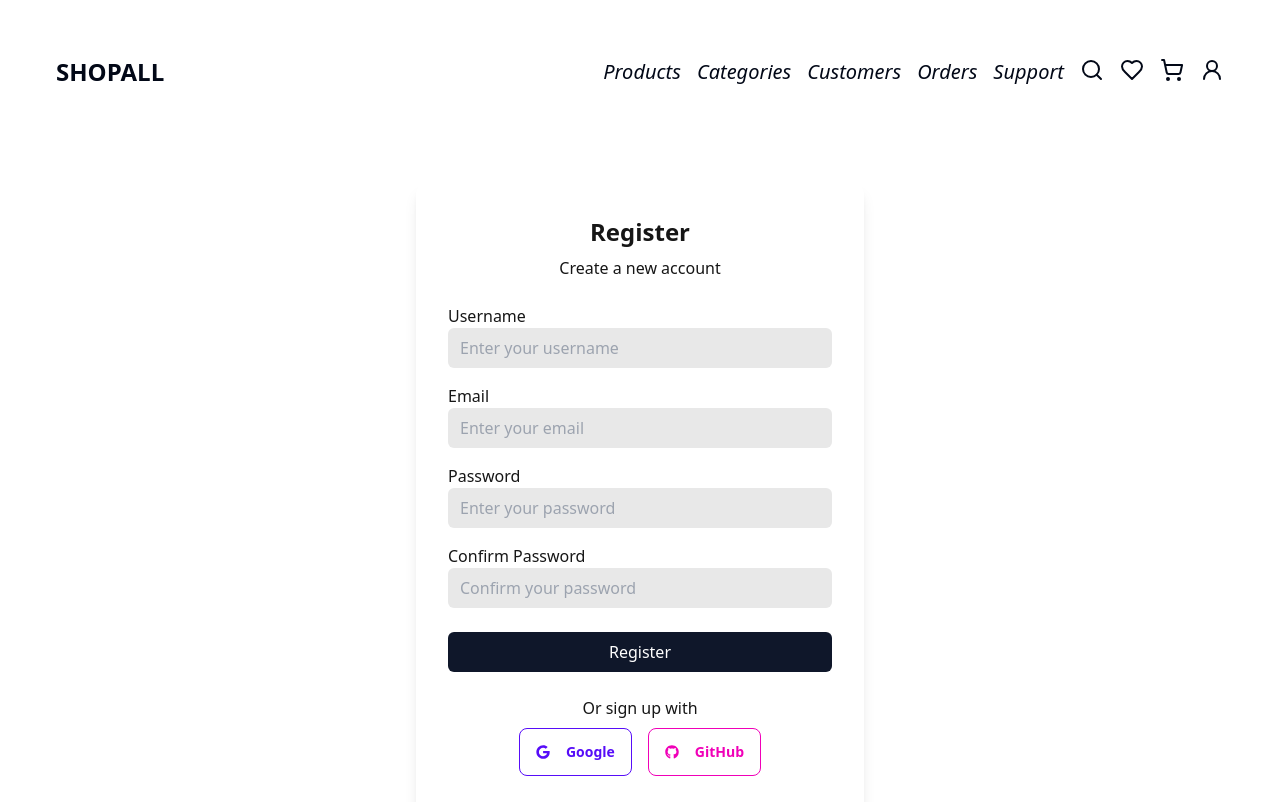
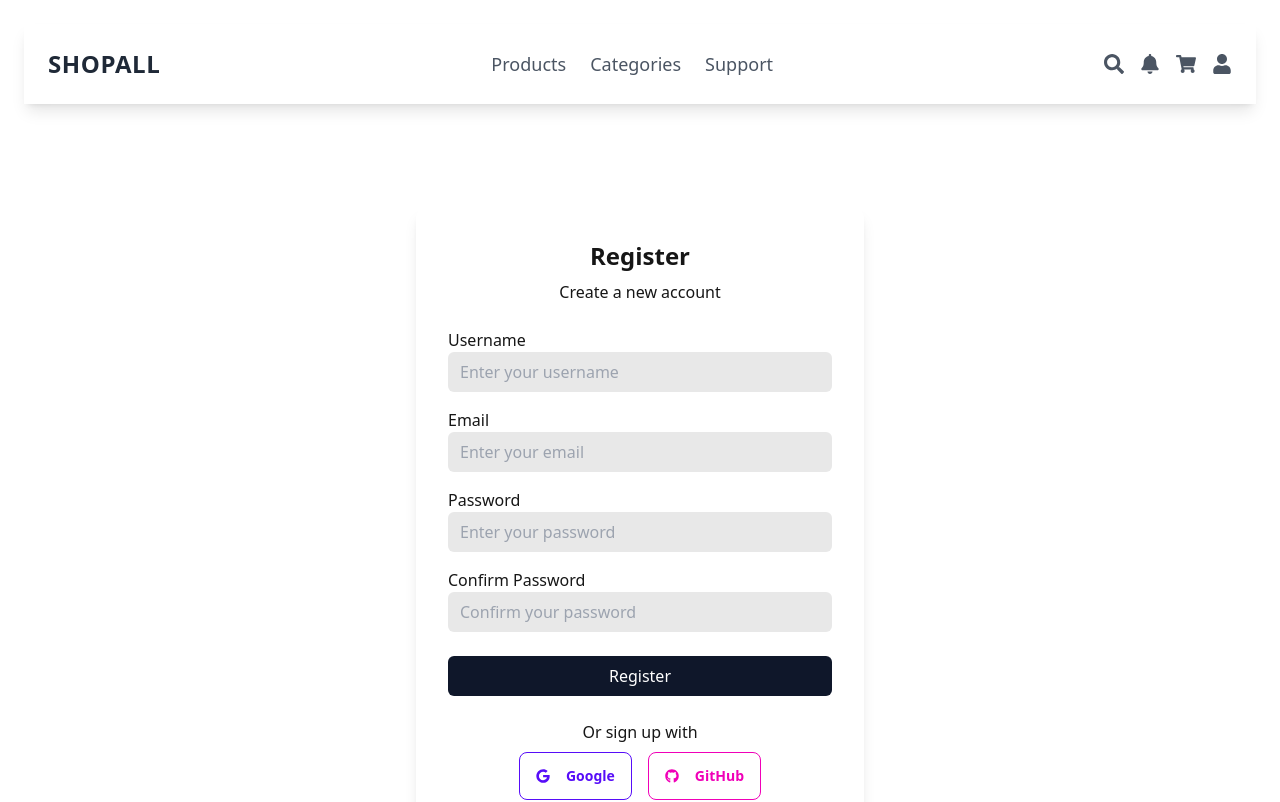
Before and after one commit to levos-snr/shopall, a React (Vite) app: page /register in a window 1280 px wide. Shown: the top 802 px of the page. Built offline with nearby package versions, Linux system fonts and the light colour scheme.

Commit message:
feat: add Auth,and pages (#14)

```diff
--- /dev/null
+++ b/db.json
@@ -0,0 +1,24 @@
+{
+  "users": [
+    {
+      "id": "dcde",
+      "username": "lewisodero",
+      "email": "lewisodero27@gmail.com",
+      "password": "123456"
+    },
+    {
+      "id": "6acf",
+      "username": "lewisodero",
+      "email": "lewisodero27@gmail.com",
+      "password": "123456",
+      "role": "customer"
+    },
+    {
+      "id": "e1b3",
+      "username": "lewiso",
+      "email": "lewisodero28@gmail.com",
+      "password": "123456",
+      "role": "admin"
+    }
+  ]
+}
--- a/package.json
+++ b/package.json
@@ -7,7 +7,8 @@
     "dev": "vite",
     "build": "vite build",
     "format": "prettier --write .",
-    "preview": "vite preview"
+    "preview": "vite preview",
+    "server": "json-server --watch db.json --port 3001"
   },
   "dependencies": {
     "@radix-ui/react-accordion": "^1.2.0",
@@ -33,6 +34,7 @@
     "daisyui": "^4.12.10",
     "globals": "^15.8.0",
     "install": "^0.13.0",
+    "json-server": "^1.0.0-beta.1",
     "license-checker": "^25.0.1",
     "postcss": "^8.4.40",
     "prettier": "^3.3.3",
--- a/src/components/HeroSection.jsx
+++ b/src/components/HeroSection.jsx
@@ -1,26 +1,18 @@
 import FetchProducts from "../lib/FetchProducts";
-import "./HeroSection.css"
-
+import "./HeroSection.css";
 
 const HeroSection = () => {
   const { products, loading } = FetchProducts();
-  console.log(`${products}`)
-  const picture = products.map(pic => pic.thumbnail)
-  console.log(picture)
+  const picture = products.map((pic) => pic.thumbnail);
   const slicedPic = picture.slice(0, 11);
   return (
-
-
     <div className="hero-section">
       <h1></h1>
       <div className="flex">
-      {
-        slicedPic.map(p =>
+        {slicedPic.map((p) => (
           <img src={p} alt="product" />
-        )
-      }
+        ))}
       </div>
-
     </div>
   );
 };
--- a/src/components/Navbar.jsx
+++ b/src/components/Navbar.jsx
@@ -1,36 +1,79 @@
-import { Heart, Search, ShoppingCart, UserRound } from "lucide-react";
-import { NavLink } from "react-router-dom";
+import { FaSearch, FaBell, FaUser, FaShoppingCart } from "react-icons/fa";
+import { NavLink, useNavigate } from "react-router-dom";
+import { useEffect, useState } from "react";
 
 const Navbar = () => {
+  const navigate = useNavigate();
+  const [user, setUser] = useState(null);
+
+  useEffect(() => {
+    // Fetch user from sessionStorage
+    const storedUser = JSON.parse(sessionStorage.getItem("currentUser"));
+    if (storedUser) {
+      setUser(storedUser);
+    }
+  }, []);
+
+  const handleLogout = () => {
+    // Clear user data from sessionStorage
+    sessionStorage.removeItem("currentUser");
+    setUser(null);
+    navigate("/login");
+  };
+
+
+
   return (
-    <nav className="bg-white flex justify-between p-8 items-center">
-      <NavLink
-        to="/"
-        className="flex justify-start items-center text-2xl md:font-bold"
-      >
+    <nav className="bg-white flex justify-between items-center p-6 shadow-lg mb-10">
+      <NavLink to="/" className="text-2xl font-bold tracking-wide text-gray-800">
         SHOPALL
       </NavLink>
-      <ul className="flex justify-end italic text-xl">
-        <NavLink to="/products" className="mr-4 cursor-pointer">
-          Products
-        </NavLink>
-        <NavLink to="/category" className="mr-4 cursor-pointer">
-          Categories
-        </NavLink>
-        <NavLink to="/customers" className="mr-4 cursor-pointer">
-          Customers
-        </NavLink>
-        <NavLink to="/orders" className="mr-4 cursor-pointer">
-          Orders
-        </NavLink>
-        <NavLink to="/support" className="mr-4 cursor-pointer">
-          Support
-        </NavLink>
-        <Search className="mr-4" />
-        <Heart className="mr-4" />
-        <ShoppingCart className="mr-4" />
-        <UserRound />
+
+      <ul className="flex space-x-6 text-lg font-medium text-gray-600">
+        <NavLink to="/products" className="hover:text-gray-800">Products</NavLink>
+        <NavLink to="/category" className="hover:text-gray-800">Categories</NavLink>
+        <NavLink to="/support" className="hover:text-gray-800">Support</NavLink>
       </ul>
+
+      <div className="flex items-center space-x-4">
+        <button><FaSearch className="text-gray-600 hover:text-gray-800 h-5 w-5" /></button>
+        <button><FaBell className="text-gray-600 hover:text-gray-800 h-5 w-5" /></button>
+        <button><FaShoppingCart className="text-gray-600 hover:text-gray-800 h-5 w-5" /></button>
+
+        {user ? (
+          <div className="dropdown dropdown-end">
+            <div tabIndex={0} className="cursor-pointer">
+              <FaUser className="text-gray-600 hover:text-gray-800 h-5 w-5" />
+            </div>
+            <ul tabIndex={0} className="dropdown-content menu p-2 shadow bg-white rounded-box w-52">
+              {user.role === "admin" ? (
+                <>
+                  <li><NavLink to="/addproducts">Add Product</NavLink></li>
+                  <li><NavLink to="/orders">Manage Orders</NavLink></li>
+                  <li><NavLink to="/customers">Manage Customers</NavLink></li>
+                  <li><NavLink to="/settings">Settings</NavLink></li>
+                </>
+              ) : (
+                <>
+                <li><NavLink to="/profile">Profile</NavLink></li>
+                 <li><NavLink to="/settings">Settings</NavLink></li>
+                </>
+              )}
+              <li><button onClick={handleLogout} className="text-red-500">Logout</button></li>
+            </ul>
+          </div>
+        ) : (
+          <div className="dropdown dropdown-end">
+            <div tabIndex={0} className="cursor-pointer">
+              <FaUser className="text-gray-600 hover:text-gray-800 h-5 w-5" />
+            </div>
+            <ul tabIndex={0} className="dropdown-content menu p-2 shadow bg-white rounded-box w-52">
+              <li><NavLink to="/login">Login</NavLink></li>
+              <li><NavLink to="/register">Register</NavLink></li>
+            </ul>
+          </div>
+        )}
+      </div>
     </nav>
   );
 };
--- /dev/null
+++ b/src/pages/AddProduct.jsx
@@ -0,0 +1,10 @@
+const AddProduct = () => {
+    return (
+        <div>
+            <h1>Add Product</h1>
+        </div>
+    );
+};
+
+
+export default AddProduct;
--- /dev/null
+++ b/src/pages/Customers.jsx
@@ -0,0 +1,9 @@
+const Customers = () => {
+  return (
+    <div>
+      <h1>Customers</h1>
+    </div>
+  );
+}
+
+export default Customers;
--- a/src/pages/Login.jsx
+++ b/src/pages/Login.jsx
@@ -1,9 +1,10 @@
 import React, { useState } from "react";
-import { Link } from "react-router-dom";
+import { Link, useNavigate } from "react-router-dom";
 import { FaGoogle, FaGithub } from "react-icons/fa";
 import { toast } from "react-toastify";
 
 const Login = () => {
+  const navigate = useNavigate();
   const [formData, setFormData] = useState({
     username: "",
     password: "",
@@ -13,11 +14,27 @@ const Login = () => {
     setFormData({ ...formData, [e.target.id]: e.target.value });
   };
 
-  console.log(formData);
-
   const handleOnSubmit = (e) => {
     e.preventDefault();
-    console.log(formData);
+    const { username, password } = formData;
+
+    // Retrieve users from localStorage
+    const users = JSON.parse(localStorage.getItem("users")) || [];
+
+    // Check if the user exists
+    const user = users.find(
+      (u) => u.username === username && u.password === password
+    );
+
+    if (user) {
+      // Store user session in sessionStorage
+      sessionStorage.setItem("currentUser", JSON.stringify(user));
+
+      toast.success("Login successful!");
+      navigate("/");
+    } else {
+      toast.error("Invalid username or password. Please try again.");
+    }
   };
 
   return (
--- /dev/null
+++ b/src/pages/Orders.jsx
@@ -0,0 +1,9 @@
+const Orders = () => {
+  return (
+    <div>
+      <h1>Orders</h1>
+    </div>
+  );
+}
+
+export default Orders;
--- a/src/pages/Register.jsx
+++ b/src/pages/Register.jsx
@@ -1,8 +1,73 @@
-import React from "react";
+import React, { useState } from "react";
 import { FaGoogle, FaGithub } from "react-icons/fa";
-import { Link } from "react-router-dom";
+import { Link, useNavigate } from "react-router-dom";
 
 const Register = () => {
+  const navigate = useNavigate();
+  const [formData, setFormData] = useState({
+    username: "",
+    email: "",
+    password: "",
+    confirmPassword: "",
+    role: "admin",
+  });
+
+  const handleChange = (e) => {
+    const { id, value } = e.target;
+    setFormData((prevData) => ({ ...prevData, [id]: value }));
+  };
+
+  const handleSubmit = async (e) => {
+    e.preventDefault();
+
+    const { username, email, password, confirmPassword,role } = formData;
+
+    // Check if passwords match
+    if (password !== confirmPassword) {
+      alert("Passwords do not match!");
+      return;
+    }
+
+    // Get existing users from localStorage
+    const users = JSON.parse(localStorage.getItem("users")) || [];
+
+    // Check if user already exists
+    const userExists = users.some(
+      (user) => user.email === email || user.username === username
+    );
+
+    if (userExists) {
+      alert("User with this email or username already exists!");
+      return;
+    }
+
+    // Save user to localStorage
+    const newUser = { username, email, password,role };
+    users.push(newUser);
+    localStorage.setItem("users", JSON.stringify(users));
+
+    // Make a POST request to the backend API to add the user
+    try {
+      const response = await fetch("http://localhost:3001/users", {
+        method: "POST",
+        headers: {
+          "Content-Type": "application/json",
+        },
+        body: JSON.stringify(newUser),
+      });
+
+      if (!response.ok) {
+        throw new Error("Failed to add user to the server.");
+      }
+
+      alert("Registration successful!");
+      navigate("/login"); // Redirect to login page after successful registration
+    } catch (error) {
+      console.error("Error adding user to the server:", error);
+      alert("An error occurred while registering. Please try again.");
+    }
+  };
+
   return (
     <div className="min-h-screen flex items-center justify-center bg-base-100 dark:bg-base-200 py-12 px-4">
       <div className="w-full max-w-md bg-base-100 dark:bg-base-300 rounded-lg shadow-lg p-8">
@@ -12,7 +77,7 @@ const Register = () => {
         <p className="mt-2 text-center text-base-content dark:text-base-content">
           Create a new account
         </p>
-        <form className="mt-6">
+        <form className="mt-6" onSubmit={handleSubmit}>
           <div className="flex flex-col mb-4">
             <label
               htmlFor="username"
@@ -23,6 +88,8 @@ const Register = () => {
             <input
               id="username"
               type="text"
+              value={formData.username}
+              onChange={handleChange}
               className="px-3 py-2 bg-base-200 dark:bg-base-400 text-base-content dark:text-base-content rounded-md focus:outline-none focus:ring focus:ring-primary"
               placeholder="Enter your username"
               required
@@ -38,6 +105,8 @@ const Register = () => {
             <input
               id="email"
               type="email"
+              value={formData.email}
+              onChange={handleChange}
               className="px-3 py-2 bg-base-200 dark:bg-base-400 text-base-content dark:text-base-content rounded-md focus:outline-none focus:ring focus:ring-primary"
               placeholder="Enter your email"
               required
@@ -53,6 +122,8 @@ const Register = () => {
             <input
               id="password"
               type="password"
+              value={formData.password}
+              onChange={handleChange}
               className="px-3 py-2 bg-base-200 dark:bg-base-400 text-base-content dark:text-base-content rounded-md focus:outline-none focus:ring focus:ring-primary"
               placeholder="Enter your password"
               required
@@ -68,6 +139,8 @@ const Register = () => {
             <input
               id="confirmPassword"
               type="password"
+              value={formData.confirmPassword}
+              onChange={handleChange}
               className="px-3 py-2 bg-base-200 dark:bg-base-400 text-base-content dark:text-base-content rounded-md focus:outline-none focus:ring focus:ring-primary"
               placeholder="Confirm your password"
               required
```
Also changed, not shown: src/Routes.jsx (+15 -0 lines), src/components/HeroSection.css (+6 -14 lines), 1 other file (tests, documents, lock files or other folders).
